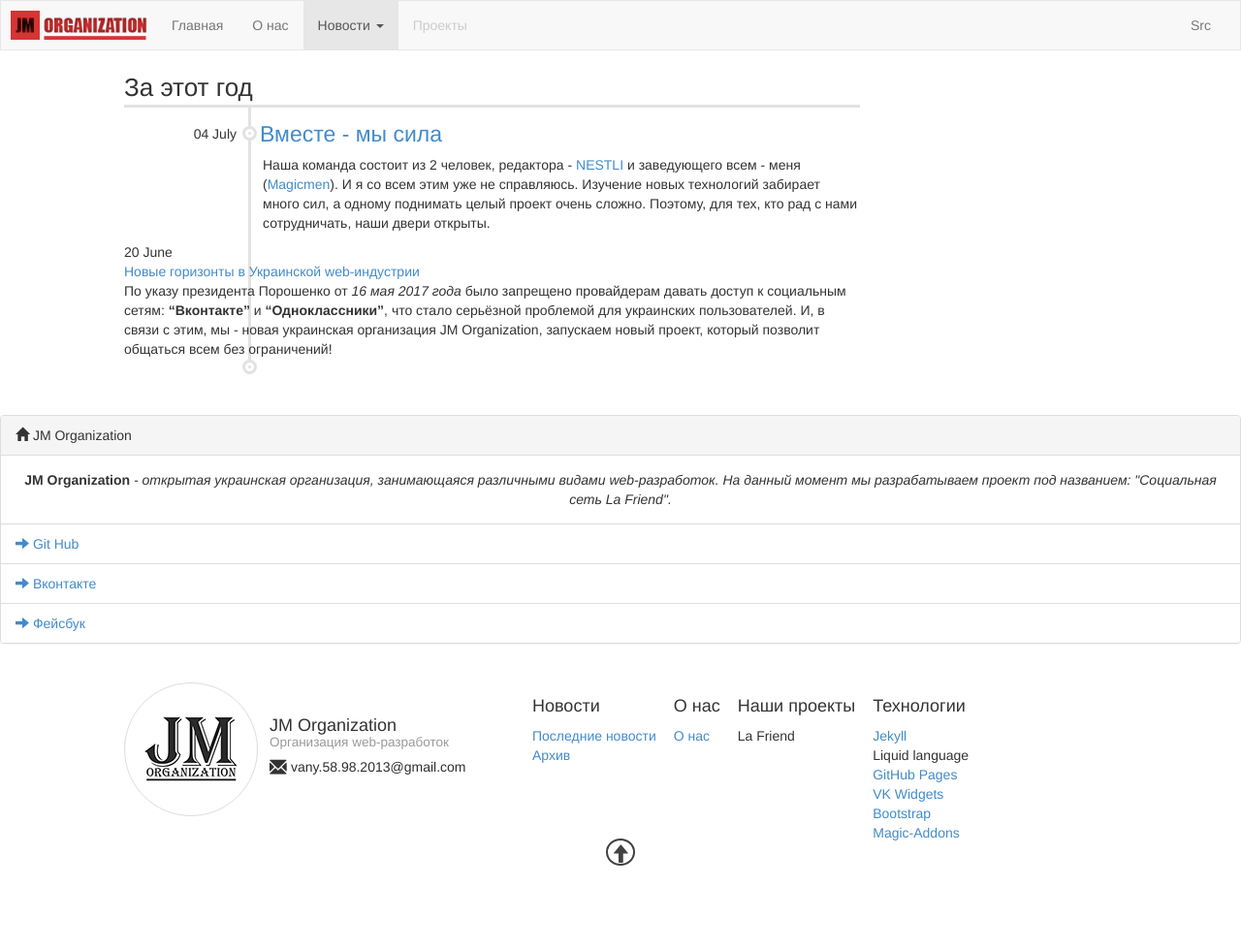
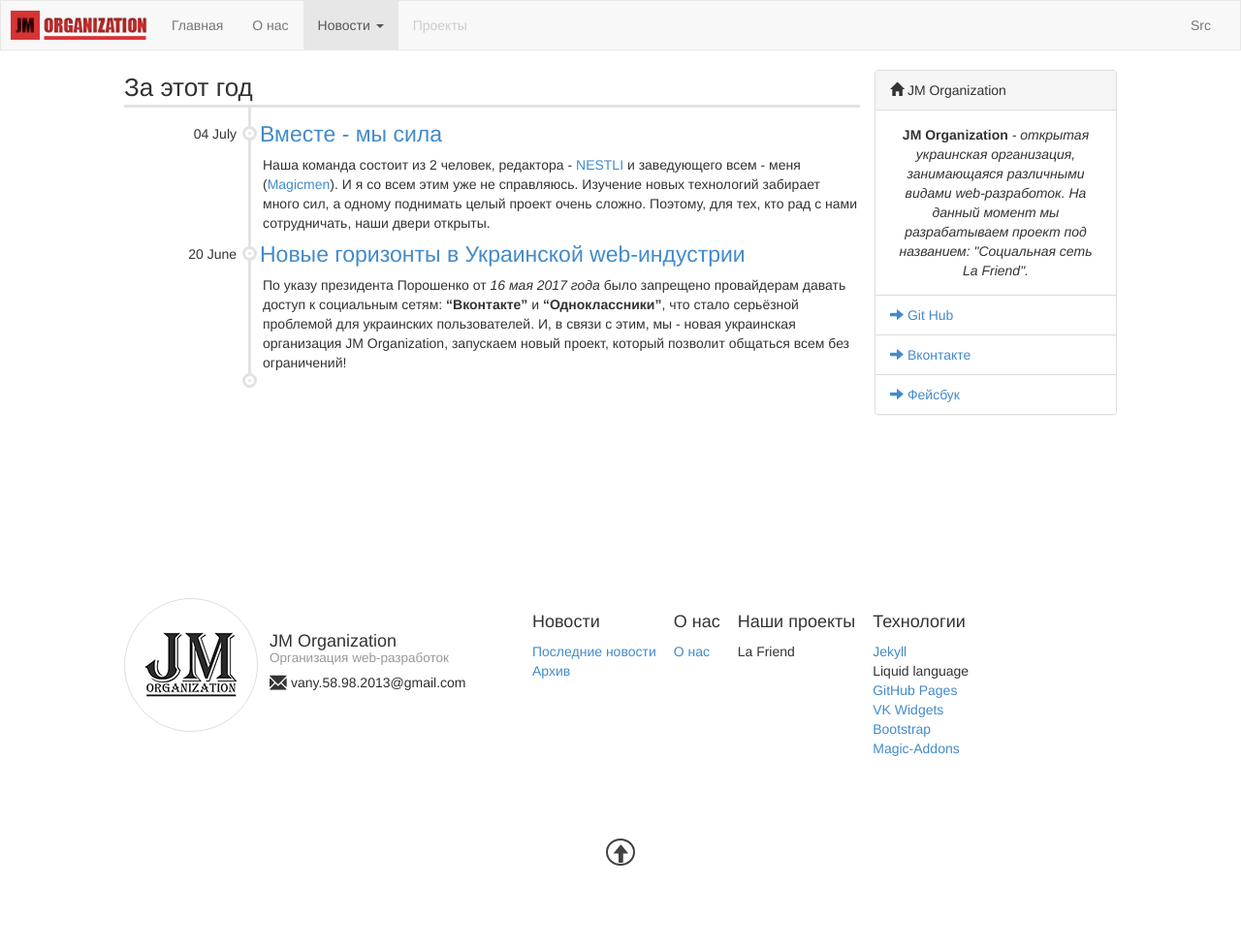
Before and after one commit to jm-organization/jm-organization.github.io, a Jekyll site: the page built from archive/index.html, in a window 1280 px wide. Shown: the whole page at 97% size. Built offline with Jekyll 4.4.1, drawn with Linux system fonts in a browser that asks for light colours; after the commit the page ends 900 px from its top, so only the background shows below that.

Commit message:
fixes in archive

```diff
--- a/archive/index.html
+++ b/archive/index.html
@@ -27,8 +27,8 @@
                 <div class="jm-aa-date">{{ post.date | date: '%d %B' }}</div>
                 <div class="jm-aa-title"><a href="{{ post.url }}">{{ post.title }}</a></div>
                 <div class="jm-aa-body">{{ post.excerpt }}</div>
+                {% endfor %}
             </div>
-            {% endfor %}
         </div>
     </div>
 </div>
```
